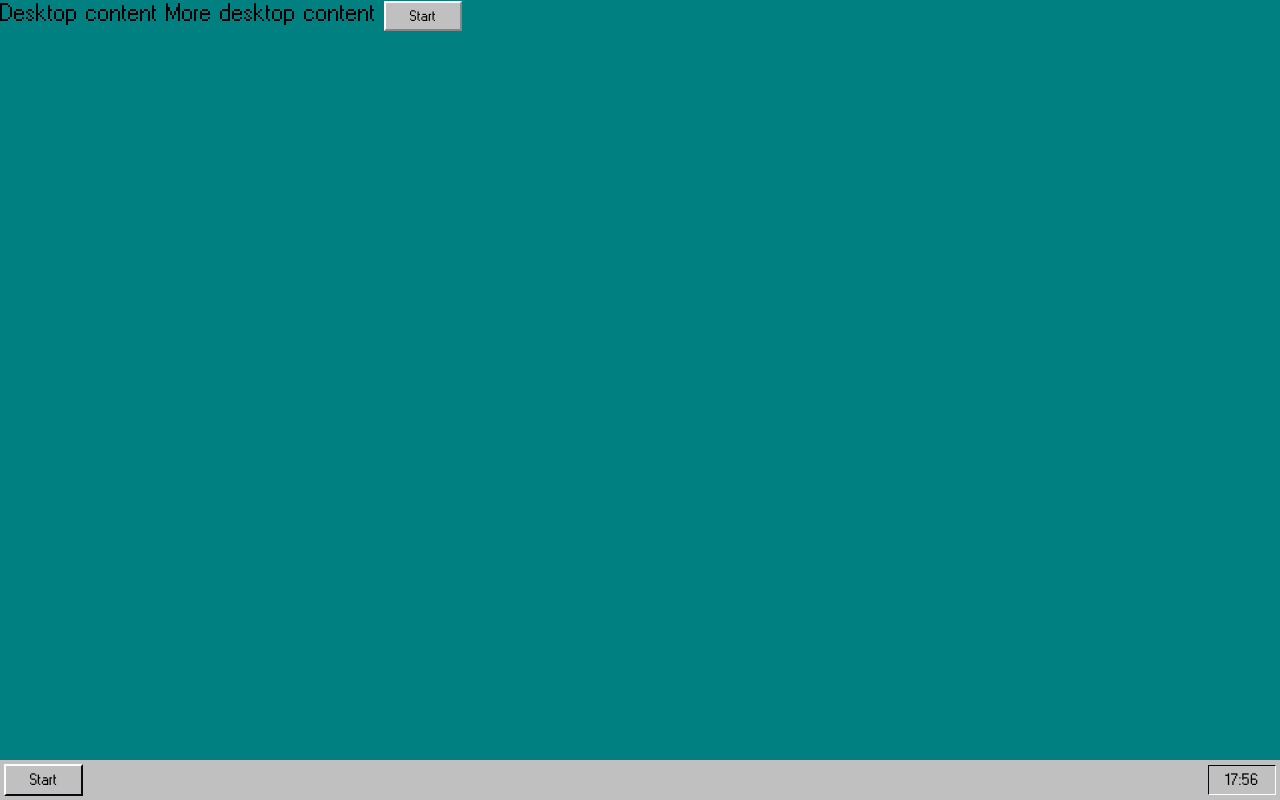
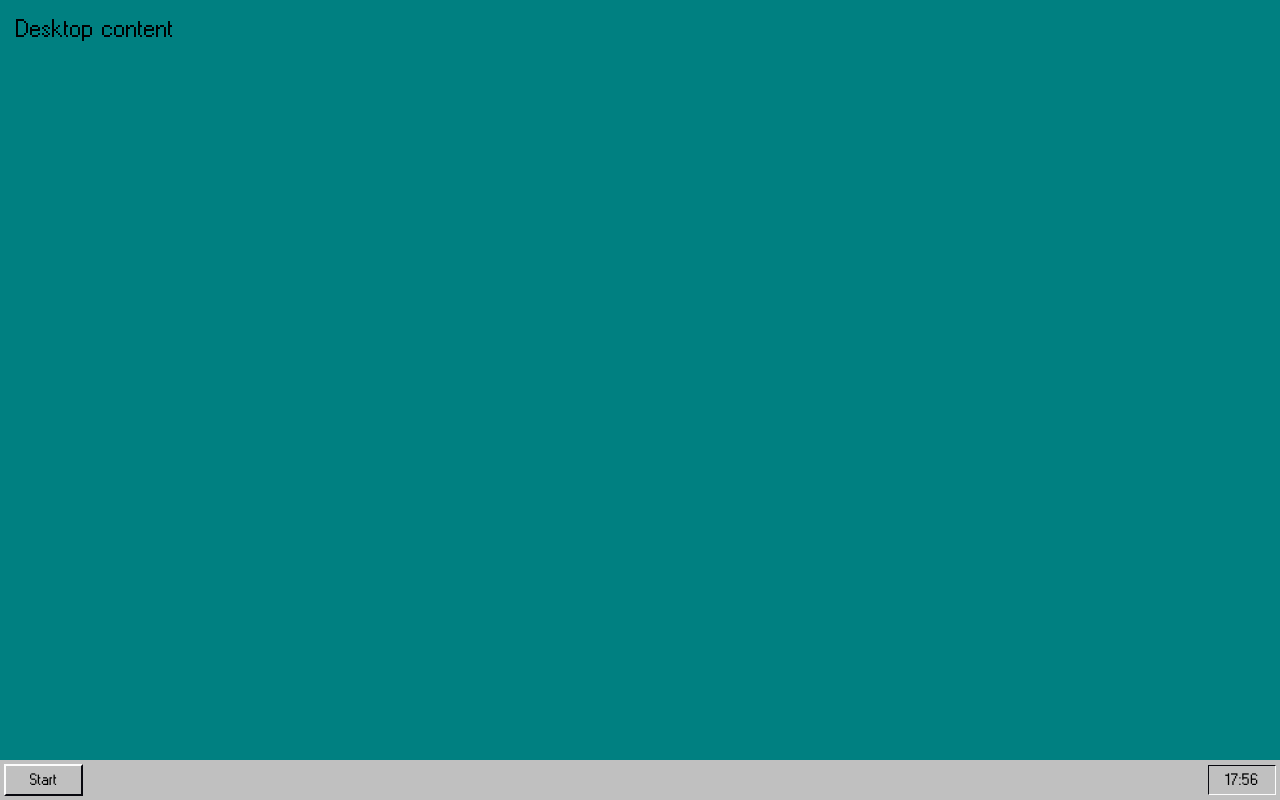
Before and after one commit to darius-it/doors95, a Nuxt app: page / in a window 1280 px wide. Built offline with nearby package versions, Linux system fonts and the light colour scheme.

Commit message:
chore: remove unnecessary desktop content

```diff
--- a/pages/index.vue
+++ b/pages/index.vue
@@ -1,18 +1,9 @@
 <template>
-  <div>
+  <div class="p-4">
     Desktop content
-    More desktop content
-
-    <UiButton>
-      <NuxtLink to="/about">Start</NuxtLink>
-    </UiButton>
   </div>
 </template>
 
 <script lang="ts" setup>
 
 </script>
-
-<style>
-
-</style>
```
